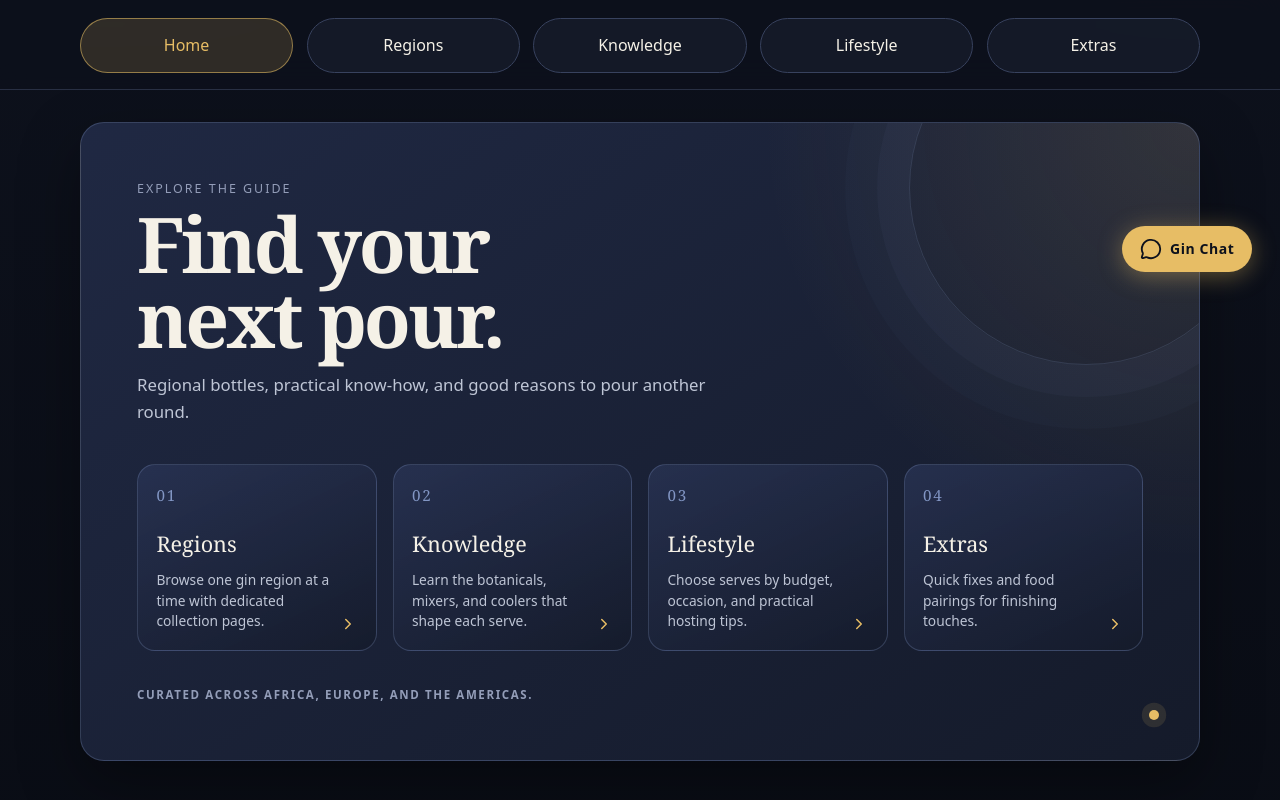
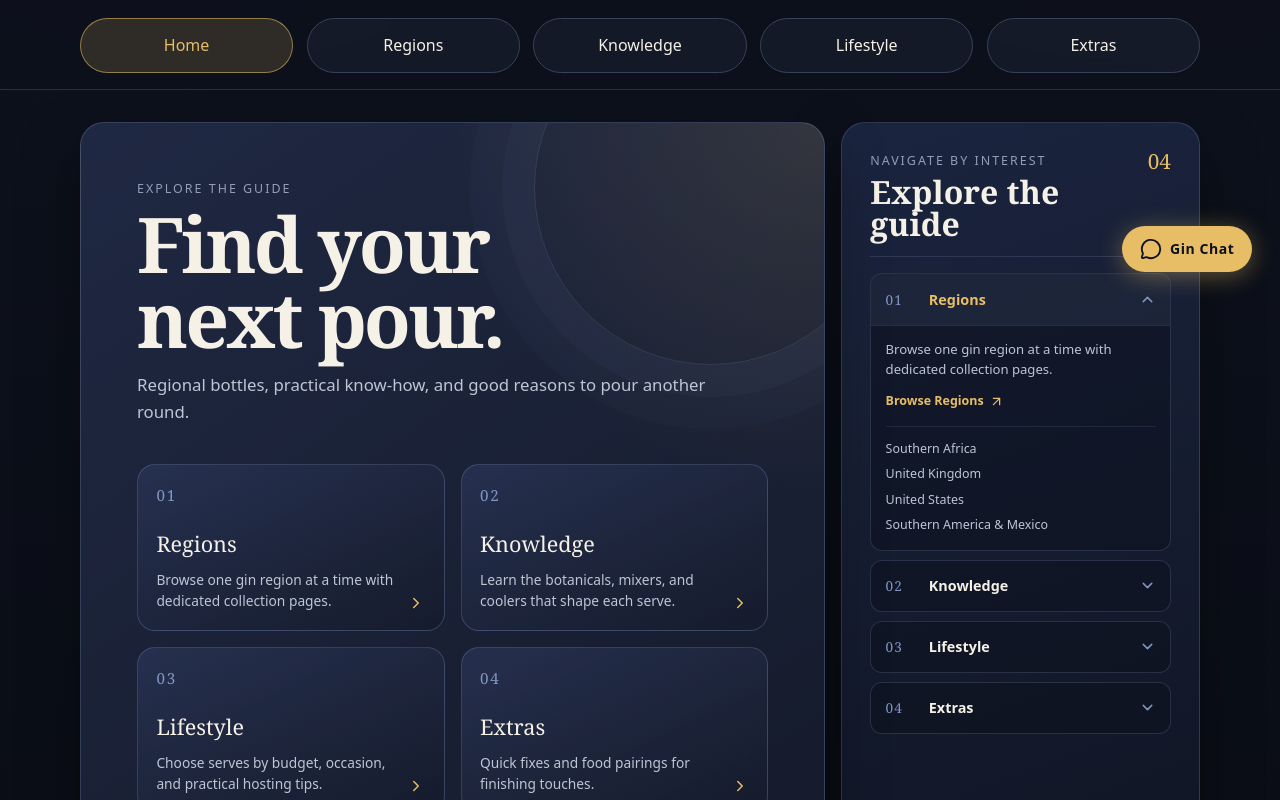
Before and after one commit to NigelKadye/first_site, a Next.js app: page / in a window 1280 px wide. Shown: the part 500-1300 px from the top of the page. Built offline with nearby package versions, Linux system fonts and the light colour scheme.

Commit message:
Add expandable guide navigation beside the home hero

```diff
--- /dev/null
+++ b/src/components/ExplorePanel.tsx
@@ -0,0 +1,43 @@
+import Link from 'next/link'
+import { ArrowUpRight, ChevronDown } from 'lucide-react'
+
+export default function ExplorePanel({ items }) {
+  return (
+    <aside className="explore-panel" aria-labelledby="explore-panel-title">
+      <div className="explore-panel-heading">
+        <div>
+          <p className="section-eyebrow">Navigate by interest</p>
+          <h2 id="explore-panel-title">Explore the guide</h2>
+        </div>
+        <span className="explore-panel-count">04</span>
+      </div>
+      <div className="explore-dropdowns">
+        {items.map((item, index) => (
+          <details key={item.href} className="explore-dropdown" open={index === 0}>
+            <summary>
+              <span className="explore-dropdown-number">0{index + 1}</span>
+              <span className="explore-dropdown-title">{item.label}</span>
+              <ChevronDown size={17} aria-hidden="true" />
+            </summary>
+            <div className="explore-dropdown-body">
+              <p>{item.description}</p>
+              <Link href={item.href} className="explore-all-link">
+                Browse {item.label}
+                <ArrowUpRight size={15} aria-hidden="true" />
+              </Link>
+              {item.items?.length ? (
+                <div className="explore-sub-links">
+                  {item.items.map((subItem) => (
+                    <Link key={subItem.href} href={subItem.href}>
+                      {subItem.label}
+                    </Link>
+                  ))}
+                </div>
+              ) : null}
+            </div>
+          </details>
+        ))}
+      </div>
+    </aside>
+  )
+}
--- a/src/components/Home.tsx
+++ b/src/components/Home.tsx
@@ -1,10 +1,12 @@
 import Link from 'next/link'
 import { ChevronRight } from 'lucide-react'
+import ExplorePanel from './ExplorePanel'
 
 export default function Home({ items }) {
   return (
     <section className="hero-home">
-      <div className="site-width hero-panel">
+      <div className="home-stage">
+        <div className="hero-panel">
           <div className="hero-intro">
             <p className="section-eyebrow">Explore the guide</p>
             <h2 className="hero-title">Find your next pour.</h2>
@@ -26,6 +28,8 @@ export default function Home({ items }) {
           </div>
           <p className="hero-footnote">Curated across Africa, Europe, and the Americas.</p>
         </div>
+        <ExplorePanel items={items} />
+      </div>
     </section>
   )
 }
--- a/src/components/Nav.tsx
+++ b/src/components/Nav.tsx
@@ -34,9 +34,11 @@ export default function Nav({ activeGroupSlug }) {
     <nav className="sticky-nav" aria-label="Primary">
       <div className="site-width nav-shell">
         <div className="nav-top-row">
-          <Link href="/" className={`home-link ${router.asPath === '/' ? 'is-active' : ''}`} onClick={() => setMenuOpen(false)}>
-            Home
-          </Link>
+          {router.asPath !== '/' ? (
+            <Link href="/" className="home-link" onClick={() => setMenuOpen(false)}>
+              Home
+            </Link>
+          ) : null}
           <button
             type="button"
             className="menu-toggle"
--- a/src/siteConfig.tsx
+++ b/src/siteConfig.tsx
@@ -58,6 +58,7 @@ export const homeItems = navGroups.map((group) => ({
   href: group.href,
   label: group.title,
   description: group.description,
+  items: group.items,
 }))
 
 export const allPageSlugs = navGroups.flatMap((group) => [group.slug, ...group.items.map((item) => item.id)])
--- a/src/styles.css
+++ b/src/styles.css
@@ -347,6 +347,14 @@ img {
   padding-top: 0.5rem;
 }
 
+.home-stage {
+  display: grid;
+  width: var(--site-width);
+  grid-template-columns: minmax(0, 1.35fr) minmax(250px, 0.65fr);
+  gap: 1rem;
+  margin: 0 auto;
+}
+
 .hero-panel,
 .section-shell,
 .guide-card,
@@ -363,6 +371,7 @@ img {
   position: relative;
   isolation: isolate;
   overflow: hidden;
+  height: 100%;
   padding: clamp(1.5rem, 5vw, 3.5rem);
 }
 
@@ -481,6 +490,139 @@ img {
   font-weight: 700;
   letter-spacing: 0.14em;
   text-transform: uppercase;
+}
+
+.explore-panel {
+  align-self: stretch;
+  padding: clamp(1.25rem, 3vw, 1.75rem);
+  border: 1px solid rgba(130, 150, 196, 0.25);
+  border-radius: var(--radius-lg);
+  background: linear-gradient(160deg, rgba(27, 37, 64, 0.98), rgba(16, 21, 35, 0.98));
+  box-shadow: var(--shadow-soft);
+}
+
+.explore-panel-heading {
+  display: flex;
+  align-items: flex-start;
+  justify-content: space-between;
+  gap: 1rem;
+  padding-bottom: 1rem;
+  border-bottom: 1px solid rgba(130, 150, 196, 0.2);
+}
+
+.explore-panel-heading h2 {
+  margin: 0.35rem 0 0;
+  font-family: var(--font-serif);
+  font-size: clamp(1.55rem, 3vw, 2rem);
+  line-height: 1;
+  color: var(--color-text);
+}
+
+.explore-panel-count {
+  color: var(--color-accent);
+  font-family: var(--font-serif);
+  font-size: 1.3rem;
+  line-height: 1;
+}
+
+.explore-dropdowns {
+  display: grid;
+  gap: 0.55rem;
+  margin-top: 1rem;
+}
+
+.explore-dropdown {
+  overflow: hidden;
+  border: 1px solid rgba(130, 150, 196, 0.22);
+  border-radius: var(--radius-sm);
+  background: rgba(13, 17, 28, 0.46);
+}
+
+.explore-dropdown summary {
+  display: grid;
+  grid-template-columns: 2rem 1fr auto;
+  align-items: center;
+  gap: 0.7rem;
+  padding: 0.85rem 0.9rem;
+  color: var(--color-text);
+  cursor: pointer;
+  list-style: none;
+}
+
+.explore-dropdown summary::-webkit-details-marker {
+  display: none;
+}
+
+.explore-dropdown summary > svg {
+  color: var(--color-juniper);
+  transition: transform 160ms ease;
+}
+
+.explore-dropdown[open] summary {
+  color: var(--color-accent);
+  background: rgba(130, 150, 196, 0.1);
+}
+
+.explore-dropdown[open] summary > svg {
+  transform: rotate(180deg);
+}
+
+.explore-dropdown-number {
+  color: var(--color-juniper);
+  font-family: var(--font-serif);
+  font-size: 0.85rem;
+  letter-spacing: 0.08em;
+}
+
+.explore-dropdown-title {
+  font-size: 0.9rem;
+  font-weight: 700;
+}
+
+.explore-dropdown-body {
+  padding: 0.9rem;
+  border-top: 1px solid rgba(130, 150, 196, 0.18);
+}
+
+.explore-dropdown-body p {
+  margin: 0;
+  color: var(--color-text-muted);
+  font-size: 0.82rem;
+  line-height: 1.5;
+}
+
+.explore-all-link,
+.explore-sub-links a {
+  color: var(--color-accent);
+  text-decoration: none;
+}
+
+.explore-all-link {
+  display: inline-flex;
+  align-items: center;
+  gap: 0.35rem;
+  margin-top: 0.75rem;
+  font-size: 0.78rem;
+  font-weight: 700;
+}
+
+.explore-all-link:hover,
+.explore-sub-links a:hover {
+  text-decoration: underline;
+  text-underline-offset: 0.2em;
+}
+
+.explore-sub-links {
+  display: grid;
+  gap: 0.35rem;
+  margin-top: 0.8rem;
+  padding-top: 0.75rem;
+  border-top: 1px solid rgba(130, 150, 196, 0.14);
+}
+
+.explore-sub-links a {
+  color: var(--color-text-muted);
+  font-size: 0.78rem;
 }
 
 .section-shell {
@@ -849,6 +991,12 @@ img {
   }
 }
 
+@media (max-width: 760px) {
+  .home-stage {
+    grid-template-columns: 1fr;
+  }
+}
+
 @media (max-width: 540px) {
   .site-header {
     padding-top: 3.5rem;
```
Lines whose indentation alone changed are shown as unchanged.
